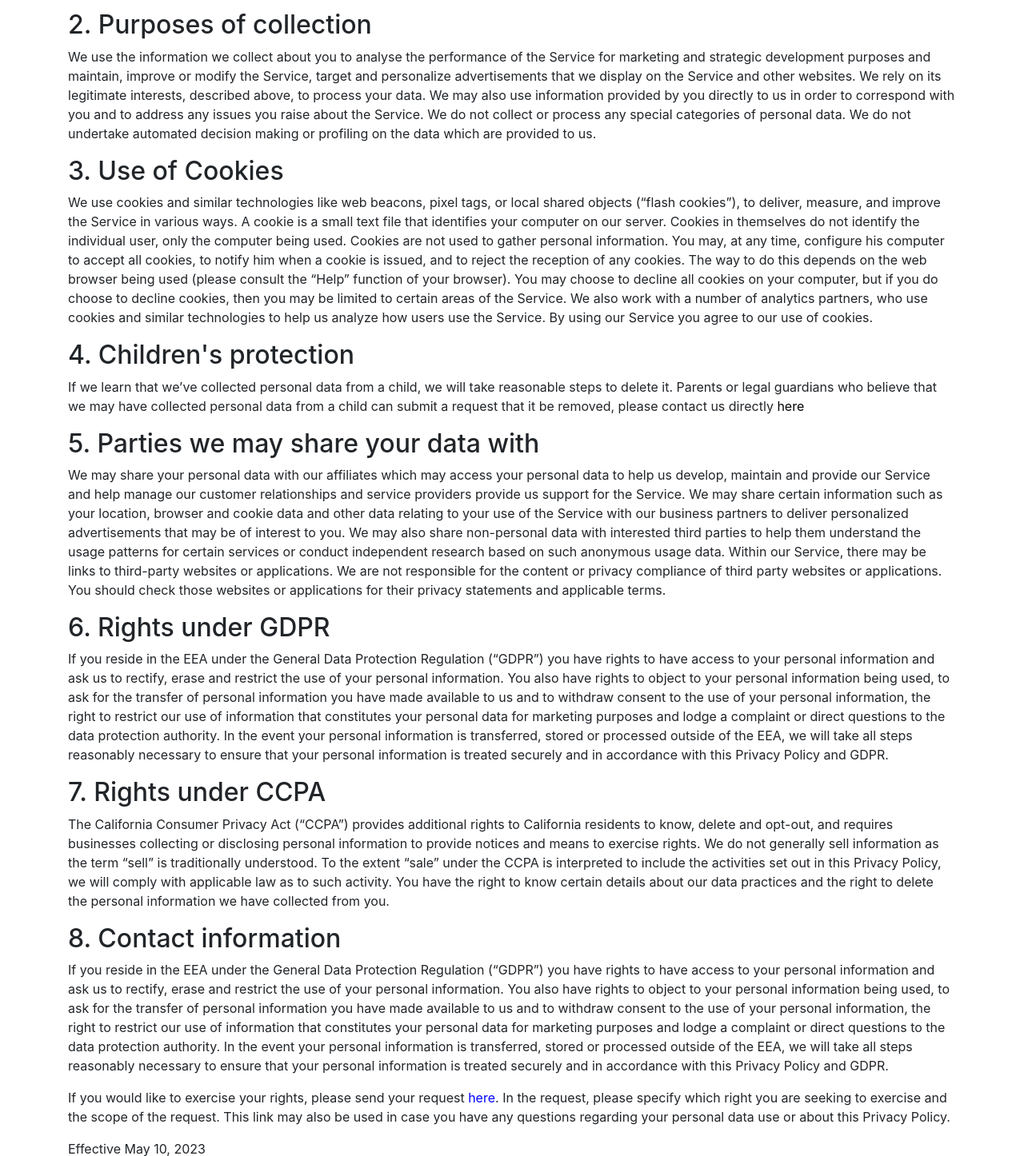
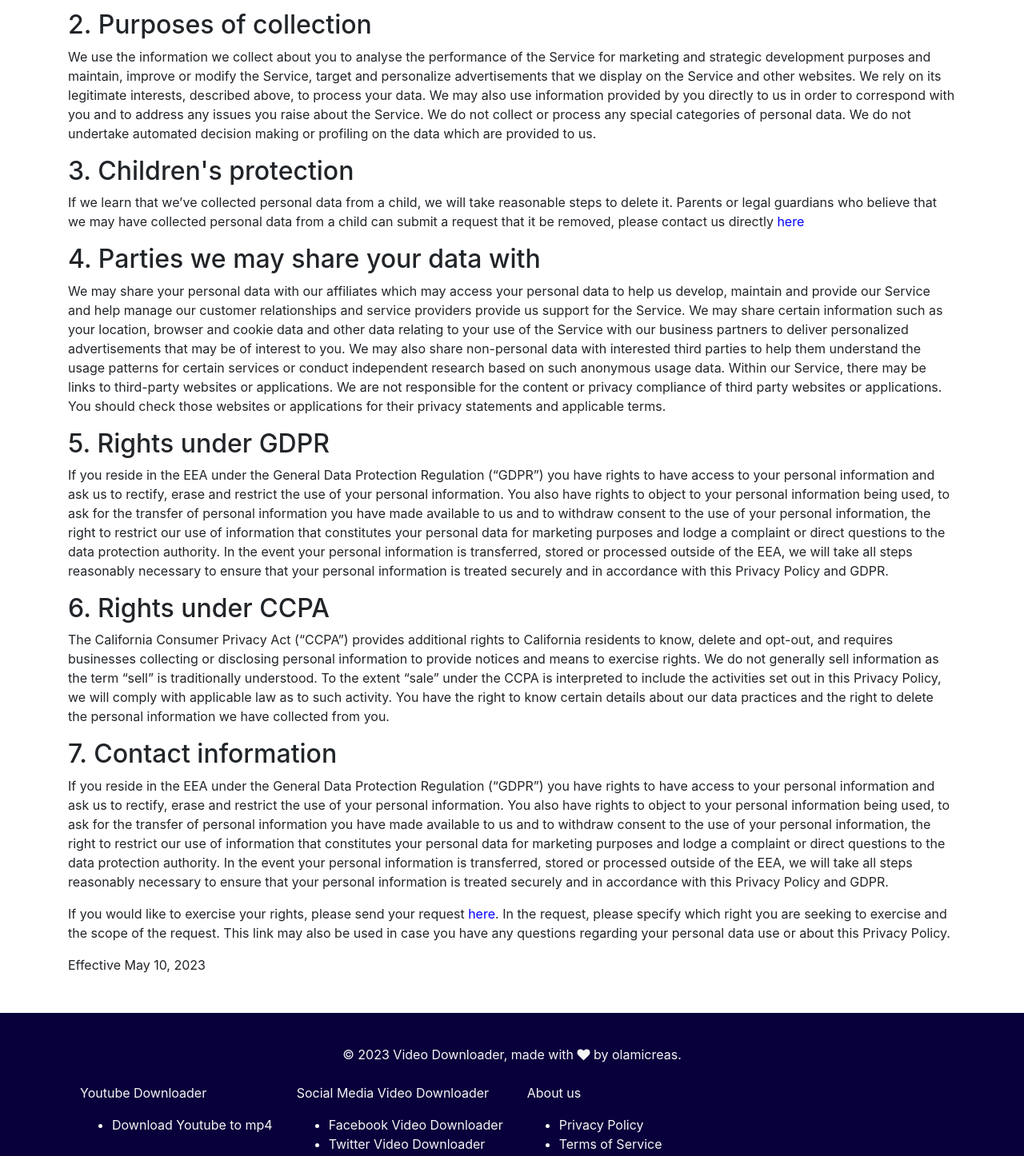
Before and after one commit to olamicreas/tube, a Flask app: page /privacy in a window 1280 px wide. Shown: the part 642-2088 px from the top of the page at 80% size. Run offline with Flask 2, Linux system fonts and the light colour scheme; parts of the project's set-up code (start-up, migrations or seed data) failed here and were passed over; some libraries are stand-ins or nearby versions.

Commit message:
Update privacy.html

```diff
--- a/templates/privacy.html
+++ b/templates/privacy.html
@@ -23,24 +23,20 @@
 
     <p>We use the information we collect about you to analyse the performance of the Service for marketing and strategic development purposes and maintain, improve or modify the Service, target and personalize advertisements that we display on the Service and other websites. We rely on its legitimate interests, described above, to process your data. We may also use information provided by you directly to us in order  to correspond with you and to address any issues you raise about the Service. We do not collect or process any special categories of personal data. We do not undertake automated decision making or profiling on the data which are provided to us.</p>
 
-    <h2>3. Use of Cookies</h2>
+    <h2>3. Children's protection</h2>
 
-    <p>We use cookies and similar technologies like web beacons, pixel tags, or local shared objects (“flash cookies”), to deliver, measure, and improve the Service in various ways. A cookie is a small text file that identifies your computer on our server. Cookies in themselves do not identify the individual user, only the computer being used. Cookies are not used to gather personal information. You may, at any time, configure his computer to accept all cookies, to notify him when a cookie is issued, and to reject the reception of any cookies. The way to do this depends on the web browser being used (please consult the “Help” function of your browser). You may choose to decline all cookies on your computer, but if you do choose to decline cookies, then you may be limited to certain areas of the Service. We also work with a number of analytics partners, who use cookies and similar technologies to help us analyze how users use the Service. By using our Service you agree to our use of cookies.</p>
+    <p>If we learn that we’ve collected personal data from a child, we will take reasonable steps to delete it. Parents or legal guardians who believe that we may have collected personal data from a child can submit a request that it be removed, please contact us directly <a href='https://vidsaver.com.ng/contact', style="color: blue;">here</a></p>
 
-    <h2>4. Children's protection</h2>
-
-    <p>If we learn that we’ve collected personal data from a child, we will take reasonable steps to delete it. Parents or legal guardians who believe that we may have collected personal data from a child can submit a request that it be removed, please contact us directly <a href='https://vidsaver.com.ng/contact', style="color: black;">here</a></p>
-
-    <h2>5. Parties we may share your data with</h2>
+    <h2>4. Parties we may share your data with</h2>
 
     <p>We may share your personal data with our affiliates which may access your personal data to help us develop, maintain and provide our Service and help manage our customer relationships and service providers provide us support for the Service. We may share certain information such as your location, browser and cookie data and other data relating to your use of the Service with our business partners to deliver personalized advertisements that may be of interest to you. We may also share non-personal data with interested third parties to help them understand the usage patterns for certain services or conduct independent research based on such anonymous usage data. Within our Service, there may be links to third-party websites or applications. We are not responsible for the content or privacy compliance of third party websites or applications. You should check those websites or applications for their privacy statements and applicable terms.</p>
-    <h2>6. Rights under GDPR </h2>
+    <h2>5. Rights under GDPR </h2>
     <p>If you reside in the EEA under the General Data Protection Regulation (“GDPR”) you have rights to have access to your personal information and ask us to rectify, erase and restrict the use of your personal information. You also have rights to object to your personal information being used, to ask for the transfer of personal information you have made available to us and to withdraw consent to the use of your personal information, the right to restrict our use of information that constitutes your personal data for marketing purposes and lodge a complaint or direct questions to the data protection authority. In the event your personal information is transferred, stored or processed outside of the EEA, we will take all steps reasonably necessary to ensure that your personal information is treated securely and in accordance with this Privacy Policy and GDPR.</p>
-    <h2>7. Rights under CCPA</h2>
+    <h2>6. Rights under CCPA</h2>
 
     <p>The California Consumer Privacy Act (“CCPA”) provides additional rights to California residents to know, delete and opt-out, and requires businesses collecting or disclosing personal information to provide notices and means to exercise rights. We do not generally sell information as the term “sell” is traditionally understood. To the extent “sale” under the CCPA is interpreted to include the activities set out in this Privacy Policy, we will comply with applicable law as to such activity. You have the right to know certain details about our data practices and the right to delete the personal information we have collected from you.</p>
 
-    <h2>8. Contact information</h2>
+    <h2>7. Contact information</h2>
     <p>If you reside in the EEA under the General Data Protection Regulation (“GDPR”) you have rights to have access to your personal information and ask us to rectify, erase and restrict the use of your personal information. You also have rights to object to your personal information being used, to ask for the transfer of personal information you have made available to us and to withdraw consent to the use of your personal information, the right to restrict our use of information that constitutes your personal data for marketing purposes and lodge a complaint or direct questions to the data protection authority. In the event your personal information is transferred, stored or processed outside of the EEA, we will take all steps reasonably necessary to ensure that your personal information is treated securely and in accordance with this Privacy Policy and GDPR.</p>
     <p>If you would like to exercise your rights, please send your request <a href='https://vidsaver.com.ng/contact' style="color: blue;">here</a>. In the request, please specify which right you are seeking to exercise and the scope of the request. This link may also be used in case you have any questions regarding your personal data use or about this Privacy Policy.</p>
 
```
